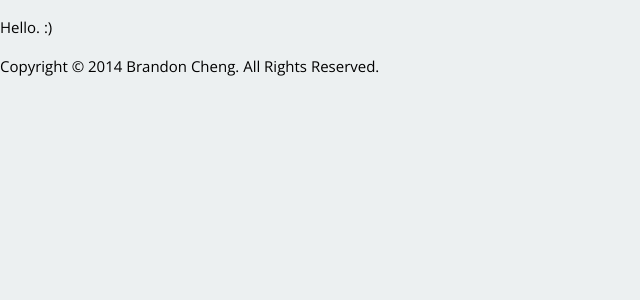
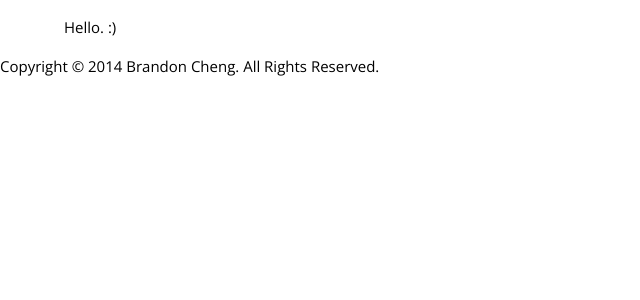
Before and after one commit to gluxon/gluxon.github.io, a Jekyll site: the page built from index.md, in a window 1280 px wide. Shown: the top 300 px of the page, without its empty margins (0-640 px from the left). Built offline with Jekyll 4.4.1, drawn with Linux system fonts in a browser that asks for light colours; nearby versions of some CDN libraries.

Commit message:
Add content padding and reset body background.

```diff
--- a/assets/css/main.css
+++ b/assets/css/main.css
@@ -8,7 +8,7 @@ body {
   line-height: 24px;
   font-weight: 400;
 
-  background-color: #ecf0f1;
+  background-color: #FFF;
 
   -webkit-text-size-adjust: 100%;
 }
@@ -19,3 +19,8 @@ h3 { font-weight: 300; }
 h4 { font-weight: 300; }
 
 img { max-width: 100%; }
+
+#content article {
+  padding: 0 5%;
+  max-width: 800px;
+}
```
